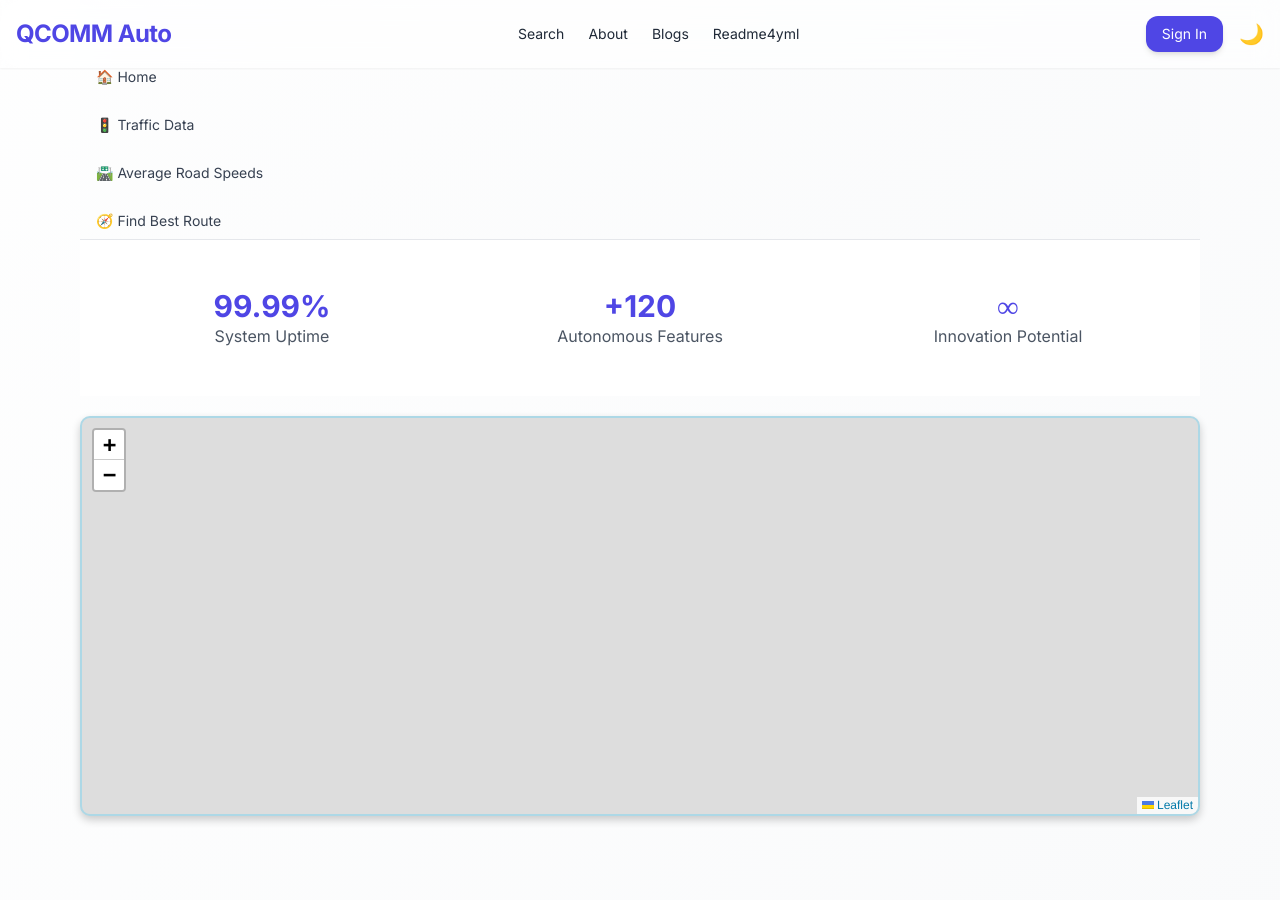
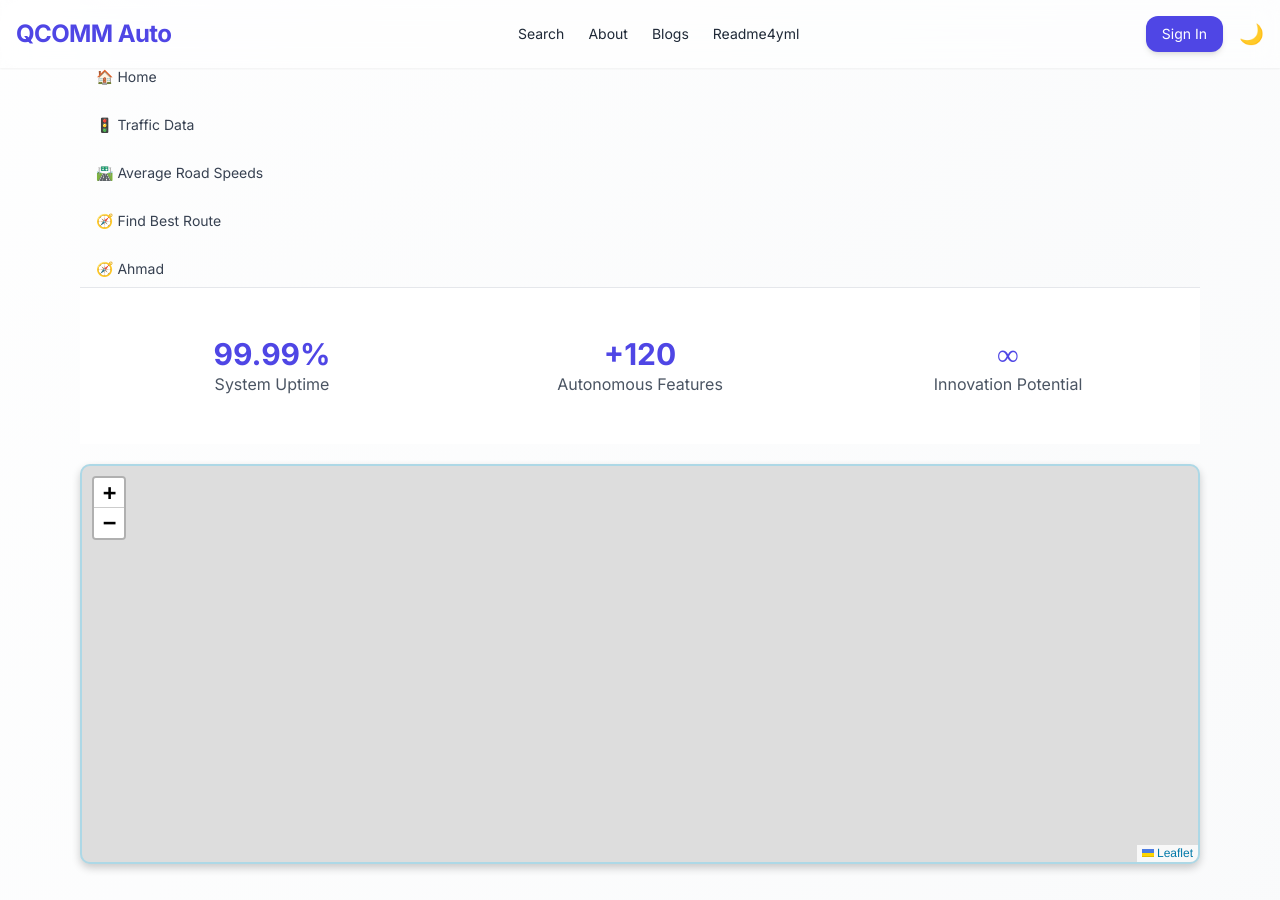
Before and after one commit to Ahaanv19/Poway_Auto_Frontend, a Jekyll site: the page built from index.md, in a window 1280 px wide and 900 px high, scrolled down 617 px. Built offline with Jekyll 4.4.1, drawn with Linux system fonts in a browser that asks for light colours; nearby versions of some CDN libraries.

Commit message:
helped out ahmad

```diff
--- a/index.md
+++ b/index.md
@@ -59,6 +59,10 @@
       <a href="/QAV_Frontend/route/" class="block px-4 py-2 rounded-md hover:bg-gray-100 dark:hover:bg-gray-800 transition">
         🧭 Find Best Route
       </a>
+      <a href="/QAV_Frontend/ahmad/" class="block px-4 py-2 rounded-md hover:bg-gray-100 dark:hover:bg-gray-800 transition">
+        🧭 Ahmad
+      </a>
+
 </div>
 
   <!-- Stats Section -->
```
